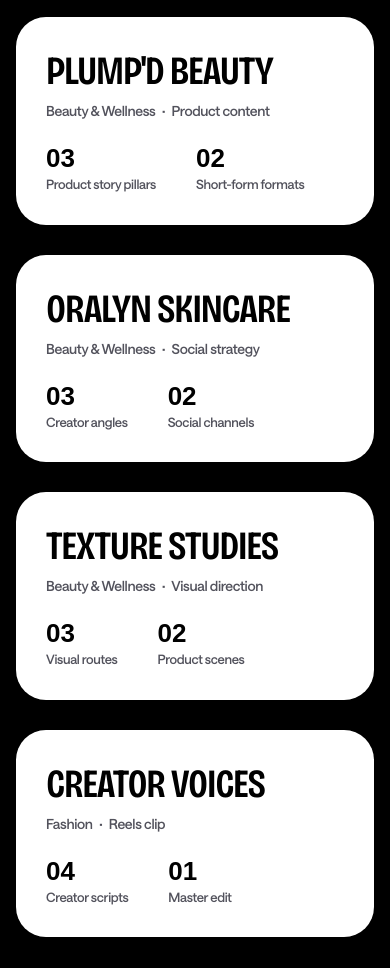
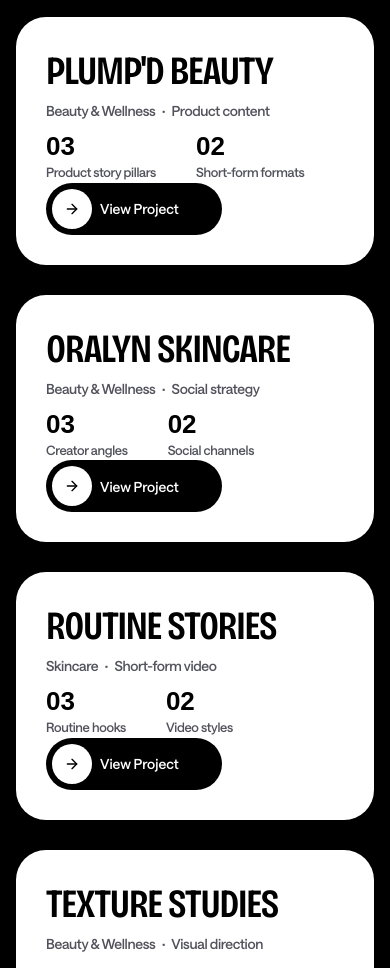
Before and after one commit to ahsan693/Think-wild, a Next.js app: page /work in a window 390 px wide. Shown: the part 1020-1988 px from the top of the page. Built offline with nearby package versions, Linux system fonts and the light colour scheme; a web font is replaced by a local one.

Commit message:
added new feature

```diff
--- a/app/components/work/work.tsx
+++ b/app/components/work/work.tsx
@@ -6,102 +6,17 @@
 import Footer from '@/app/components/footer/footer';
 import CtaOrbitSection from '@/app/components/home/cta-orbit-section';
 import { CTA_ORBIT_DATA } from '@/lib/data/ctaorbitdata';
-import { Eye, Scissors, TrendingUp, ChevronLeft, ChevronRight, ArrowRight } from 'lucide-react';
-
-// =========================================
-// MOCK DATA (Move to data.ts later)
-// =========================================
-const WORK_HERO_DATA = {
-  heading: "SELECTED\nWORK",
-  description: "Explore creator campaigns, UGC, social content, branding and video projects from Think Wild Media and the team behind it.",
-  backgroundImage: "https://images.pexels.com/photos/3373736/pexels-photo-3373736.jpeg?auto=compress&cs=tinysrgb&w=1600",
-  stats: [
-    { label: "UGC", sublabel: "Creative", icon: <Eye size={14} className="text-white" /> },
-    { label: "Reels", sublabel: "Format", icon: <Scissors size={14} className="text-white" /> },
-    { label: "Social", sublabel: "Focus", icon: <TrendingUp size={14} className="text-white" /> }
-  ],
-  carouselCards: [
-    {
-      id: 1,
-      title: "PLUMP'D",
-      subtitle: "MODERN WISDOM",
-      image: "https://images.pexels.com/photos/4427906/pexels-photo-4427906.jpeg?auto=compress&cs=tinysrgb&w=400"
-    },
-    {
-      id: 2,
-      title: "ROUTINE STORIES",
-      subtitle: "DEEP DIVE",
-      image: "https://images.pexels.com/photos/1222271/pexels-photo-1222271.jpeg?auto=compress&cs=tinysrgb&w=400"
-    },
-    {
-      id: 3,
-      title: "CREATOR VOICES",
-      subtitle: "REELS CLIP",
-      image: "https://images.pexels.com/photos/3182812/pexels-photo-3182812.jpeg?auto=compress&cs=tinysrgb&w=400"
-    }
-  ]
-};
-
-const WORK_GRID_DATA = {
-  filters: ["All", "Branding", "Content", "Creator Campaigns", "Social", "Video"],
-  projects: [
-    {
-      id: 1,
-      title: "PLUMP'D BEAUTY",
-      category: "Beauty & Wellness",
-      service: "Product content",
-      stats: [
-        { number: "03", label: "Product story pillars" },
-        { number: "02", label: "Short-form formats" }
-      ],
-      imageSrc: "https://images.pexels.com/photos/3373736/pexels-photo-3373736.jpeg?auto=compress&cs=tinysrgb&w=800",
-      tags: ["Content", "Video", "Social"]
-    },
-    {
-      id: 2,
-      title: "ORALYN SKINCARE",
-      category: "Beauty & Wellness",
-      service: "Social strategy",
-      stats: [
-        { number: "03", label: "Creator angles" },
-        { number: "02", label: "Social channels" }
-      ],
-      imageSrc: "https://images.pexels.com/photos/4427906/pexels-photo-4427906.jpeg?auto=compress&cs=tinysrgb&w=800",
-      tags: ["Social", "Creator Campaigns", "Branding"]
-    },
-    {
-      id: 3,
-      title: "TEXTURE STUDIES",
-      category: "Beauty & Wellness",
-      service: "Visual direction",
-      stats: [
-        { number: "03", label: "Visual routes" },
-        { number: "02", label: "Product scenes" }
-      ],
-      imageSrc: "https://images.pexels.com/photos/1222271/pexels-photo-1222271.jpeg?auto=compress&cs=tinysrgb&w=800",
-      tags: ["Branding", "Content"]
-    },
-    {
-      id: 4,
-      title: "CREATOR VOICES",
-      category: "Fashion",
-      service: "Reels clip",
-      stats: [
-        { number: "04", label: "Creator scripts" },
-        { number: "01", label: "Master edit" }
-      ],
-      imageSrc: "https://images.pexels.com/photos/3182812/pexels-photo-3182812.jpeg?auto=compress&cs=tinysrgb&w=800",
-      tags: ["Creator Campaigns", "Video", "Social"]
-    }
-  ]
-};
+import { WORK_GRID_DATA, WORK_HERO_DATA } from '@/lib/data/workdata';
 
 export default function WorkPage() {
-  const [activeFilter, setActiveFilter] = useState("All");
+  const [activeFilter, setActiveFilter] = useState(WORK_GRID_DATA.filters[0]);
+  const [CarouselPreviousIcon, CarouselNextIcon] =
+    WORK_HERO_DATA.carouselNavigationIcons;
+  const ProjectActionIcon = WORK_GRID_DATA.projectAction.icon;
 
   // Filter projects based on active pill
   const filteredProjects = WORK_GRID_DATA.projects.filter(project =>
-    activeFilter === "All" || project.tags.includes(activeFilter)
+    activeFilter === WORK_GRID_DATA.filters[0] || project.tags.includes(activeFilter)
   );
 
   return (
@@ -111,18 +26,18 @@
       {/* =========================================
           WORK HERO SECTION
       ========================================= */}
-      <section className="w-full flex justify-center bg-black">
-        <div className="relative w-full max-w-[1440px] h-[778px] px-[80px] pt-[85px] pb-[47px] flex items-end justify-between overflow-hidden">
-
-          <div className="absolute inset-0 w-full h-full z-0">
+      <section className="relative w-full overflow-hidden bg-black">
+        <div className="absolute inset-0 z-0">
           <img
             src={WORK_HERO_DATA.backgroundImage}
-              alt="Selected Work Background"
-              className="w-full h-full object-cover opacity-80"
+            alt={WORK_HERO_DATA.backgroundImageAlt}
+            className="h-full w-full object-cover opacity-80"
           />
           <div className="absolute inset-0 bg-gradient-to-t from-black/80 via-black/20 to-transparent"></div>
           <div className="absolute inset-0 bg-gradient-to-r from-black/80 via-transparent to-transparent"></div>
         </div>
+
+        <div className="relative z-10 mx-auto flex h-[778px] w-full max-w-[1440px] items-end justify-between overflow-hidden px-[80px] pt-[85px] pb-[47px]">
 
           {/* Left Content Block */}
           <div className="relative z-10 flex flex-col w-[500px] gap-[24px]">
@@ -135,15 +50,19 @@
             </p>
 
             <div className="flex items-center gap-[40px] w-[260px] h-[47px] mt-[10px]">
-              {WORK_HERO_DATA.stats.map((stat, idx) => (
+              {WORK_HERO_DATA.stats.map((stat, idx) => {
+                const Icon = stat.icon;
+
+                return (
                   <div key={idx} className="flex flex-col justify-between h-full">
                     <span className="text-[20px] font-bold leading-none">{stat.label}</span>
                     <div className="flex items-center gap-[6px] text-white/80">
-                    {stat.icon}
+                      <Icon size={14} className="text-white" />
                       <span className="text-[12px] font-medium leading-none">{stat.sublabel}</span>
                     </div>
                   </div>
-              ))}
+                );
+              })}
             </div>
           </div>
 
@@ -178,10 +97,10 @@
               <div className="flex items-center justify-between w-[248px] h-[36px]">
                 <div className="flex items-center gap-[12px]">
                   <button className="flex items-center justify-center w-[32px] h-[32px] rounded-full border border-white/30 hover:bg-white/10 transition-colors">
-                    <ChevronLeft size={16} className="text-white" />
+                    <CarouselPreviousIcon size={16} className="text-white" />
                   </button>
                   <button className="flex items-center justify-center w-[32px] h-[32px] rounded-full border border-white/30 hover:bg-white/10 transition-colors">
-                    <ChevronRight size={16} className="text-white" />
+                    <CarouselNextIcon size={16} className="text-white" />
                   </button>
                 </div>
 
@@ -224,21 +143,22 @@
         <div className="grid grid-cols-1 xl:grid-cols-2 gap-[30px] w-full max-w-[1280px]">
           {filteredProjects.map((project) => (
             <Link
-              href="/plumpstudy"
+              href={project.href}
               key={project.id}
               className="flex w-full xl:w-[625px] h-auto md:h-[350px] bg-white rounded-[30px] overflow-hidden shrink-0 text-black shadow-xl group transition-transform hover:-translate-y-1 justify-self-center"
             >
-              <div className="flex flex-col justify-between w-full md:w-[342.5px] h-full pt-[29px] px-[30px] pb-[30px] shrink-0">
+              <div className="flex h-full w-full shrink-0 flex-col justify-between pt-[29px] px-[30px] pb-[30px] md:w-[342.5px]">
+                <div className="flex flex-col">
                   <div className="flex flex-col">
                     <h3 className="font-bricolage text-[40px] font-semibold leading-tight tracking-[-0.03em] uppercase text-black mb-[4px] group-hover:text-blue-600 transition-colors">
                       {project.title}
                     </h3>
                     <p className="text-[14px] text-zinc-600 font-medium tracking-tight">
-                    {project.category} <span className="mx-1 font-bold">·</span> {project.service}
+                      {project.category} <span className="mx-1 font-bold">{WORK_GRID_DATA.projectMetadataSeparator}</span> {project.service}
                     </p>
                   </div>
 
-                <div className="flex items-center gap-[40px] mt-6 md:mt-0">
+                  <div className="mt-[12px] flex items-center gap-[40px]">
                     {project.stats.map((stat, idx) => (
                       <div key={idx} className="flex flex-col">
                         <span className="font-bricolage text-[26px] font-bold text-black leading-none mb-[4px]">
@@ -250,6 +170,14 @@
                       </div>
                     ))}
                   </div>
+                </div>
+
+                <span className="flex h-[52px] w-[176px] items-center gap-[8px] rounded-full bg-black px-[6px] text-white">
+                  <span className="flex h-[40px] w-[40px] shrink-0 items-center justify-center rounded-full bg-white text-black">
+                    <ProjectActionIcon size={16} />
+                  </span>
+                  <span className="text-[14px] font-medium">{WORK_GRID_DATA.projectAction.label}</span>
+                </span>
               </div>
 
               <div className="hidden md:block w-[282.5px] h-full shrink-0 overflow-hidden">
@@ -274,12 +202,12 @@
 
           {/* Page Indicator */}
           <div className="flex items-center justify-center w-full h-full rounded-[100px] border border-white/10 bg-[#161616]">
-            <span className="text-white text-[14px] font-medium tracking-wide">1 / 2</span>
+            <span className="text-white text-[14px] font-medium tracking-wide">{WORK_GRID_DATA.pagination.pageIndicator}</span>
           </div>
 
           {/* Next Button: #161616 bg, #CCCCCC/30 border, 100px radius[cite: 119] */}
           <button className="flex items-center justify-center w-full h-full rounded-[100px] border border-[#CCCCCC]/30 bg-[#161616] hover:bg-zinc-800 transition-colors">
-            <span className="text-white text-[14px] font-medium tracking-wide">Next ›</span>
+            <span className="text-white text-[14px] font-medium tracking-wide">{WORK_GRID_DATA.pagination.nextLabel}</span>
           </button>
 
         </div>
--- /dev/null
+++ b/lib/data/workdata.ts
@@ -0,0 +1,145 @@
+import {
+  ArrowRight,
+  ChevronLeft,
+  ChevronRight,
+  Eye,
+  Scissors,
+  TrendingUp,
+} from 'lucide-react';
+
+export const WORK_HERO_DATA = {
+  heading: 'SELECTED\nWORK',
+  description:
+    'Explore creator campaigns, UGC, social content, branding and video projects from Think Wild Media and the team behind it.',
+  backgroundImage:
+    '/Think-Wild-Media-Developer-Assets/Images/desktop/case-studies/01-work-hero/images/originals/01-work-hero--1404-17487--source.png',
+  backgroundImageAlt: 'Selected Work Background',
+  stats: [
+    { label: 'UGC', sublabel: 'Creative', icon: Eye },
+    { label: 'Reels', sublabel: 'Format', icon: Scissors },
+    { label: 'Social', sublabel: 'Focus', icon: TrendingUp },
+  ],
+  carouselCards: [
+    {
+      id: 1,
+      title: "PLUMP'D",
+      subtitle: 'MODERN WISDOM',
+      image:
+        '/Think-Wild-Media-Developer-Assets/Images/desktop/case-studies/01-work-hero/images/originals/thumbnail-card--1404-17513--source.png',
+    },
+    {
+      id: 2,
+      title: 'ROUTINE STORIES',
+      subtitle: 'DEEP DIVE',
+      image:
+        '/Think-Wild-Media-Developer-Assets/Images/desktop/case-studies/01-work-hero/images/originals/thumbnail-card--1404-17518--source.jpg',
+    },
+    {
+      id: 3,
+      title: 'CREATOR VOICES',
+      subtitle: 'REELS CLIP',
+      image:
+        '/Think-Wild-Media-Developer-Assets/Images/desktop/case-studies/01-work-hero/images/originals/mockup-card--1404-17523--source.jpg',
+    },
+  ],
+  carouselNavigationIcons: [ChevronLeft, ChevronRight],
+};
+
+export const WORK_GRID_DATA = {
+  filters: ['All', 'Branding', 'Content', 'Creator Campaigns', 'Social', 'Video'],
+  projectAction: {
+    label: 'View Project',
+    icon: ArrowRight,
+  },
+  projects: [
+    {
+      id: 1,
+      title: "PLUMP'D BEAUTY",
+      category: 'Beauty & Wellness',
+      service: 'Product content',
+      stats: [
+        { number: '03', label: 'Product story pillars' },
+        { number: '02', label: 'Short-form formats' },
+      ],
+      imageSrc:
+        '/Think-Wild-Media-Developer-Assets/Images/desktop/case-studies/01-work-hero/images/originals/thumbnail-card--1404-17513--source.png',
+      tags: ['Content', 'Video', 'Social'],
+      href: '/plumpstudy',
+    },
+    {
+      id: 2,
+      title: 'ORALYN SKINCARE',
+      category: 'Beauty & Wellness',
+      service: 'Social strategy',
+      stats: [
+        { number: '03', label: 'Creator angles' },
+        { number: '02', label: 'Social channels' },
+      ],
+      imageSrc:
+        '/Think-Wild-Media-Developer-Assets/Images/desktop/case-studies/03-concept-gallery/images/originals/image-36--1404-17641--source.png',
+      tags: ['Social', 'Creator Campaigns', 'Branding'],
+      href: '/plumpstudy',
+    },
+    {
+      id: 3,
+      title: 'ROUTINE STORIES',
+      category: 'Skincare',
+      service: 'Short-form video',
+      stats: [
+        { number: '03', label: 'Routine hooks' },
+        { number: '02', label: 'Video styles' },
+      ],
+      imageSrc:
+        '/Think-Wild-Media-Developer-Assets/Images/desktop/case-studies/03-concept-gallery/images/originals/case-study-image--1404-17736--source.png',
+      tags: ['Branding', 'Content'],
+      href: '/plumpstudy',
+    },
+    {
+      id: 4,
+      title: 'TEXTURE STUDIES',
+      category: 'Beauty & Wellness',
+      service: 'Visual direction',
+      stats: [
+        { number: '03', label: 'Visual routes' },
+        { number: '02', label: 'Product scenes' },
+      ],
+      imageSrc:
+        '/Think-Wild-Media-Developer-Assets/Images/desktop/case-studies/03-concept-gallery/images/originals/image-34--1404-17768--source.png',
+      tags: ['Creator Campaigns', 'Video', 'Social'],
+      href: '/plumpstudy',
+    },
+    {
+      id: 5,
+      title: 'CREATOR VOICES',
+      category: 'Beauty & Wellness',
+      service: 'Creator content',
+      stats: [
+        { number: '03', label: 'Creator briefs' },
+        { number: '02', label: 'UGC formats' },
+      ],
+      imageSrc:
+        '/Think-Wild-Media-Developer-Assets/Images/desktop/case-studies/03-concept-gallery/images/originals/image-33--1404-17673--source.png',
+      tags: ['Creator Campaigns', 'Video', 'Social'],
+      href: '/plumpstudy',
+    },
+    {
+      id: 6,
+      title: 'SOCIAL SERIES',
+      category: 'Beauty & Wellness',
+      service: 'Social content',
+      stats: [
+        { number: '03', label: 'Content themes' },
+        { number: '02', label: 'Series formats' },
+      ],
+      imageSrc:
+        '/Think-Wild-Media-Developer-Assets/Images/desktop/case-studies/03-concept-gallery/images/originals/image-35--1404-17705--source.png',
+      tags: ['Content', 'Creator Campaigns', 'Social'],
+      href: '/plumpstudy',
+    },
+  ],
+  pagination: {
+    pageIndicator: '1 / 2',
+    nextLabel: 'Next ›',
+  },
+  projectMetadataSeparator: '·',
+};
```
Lines whose indentation alone changed are shown as unchanged.
